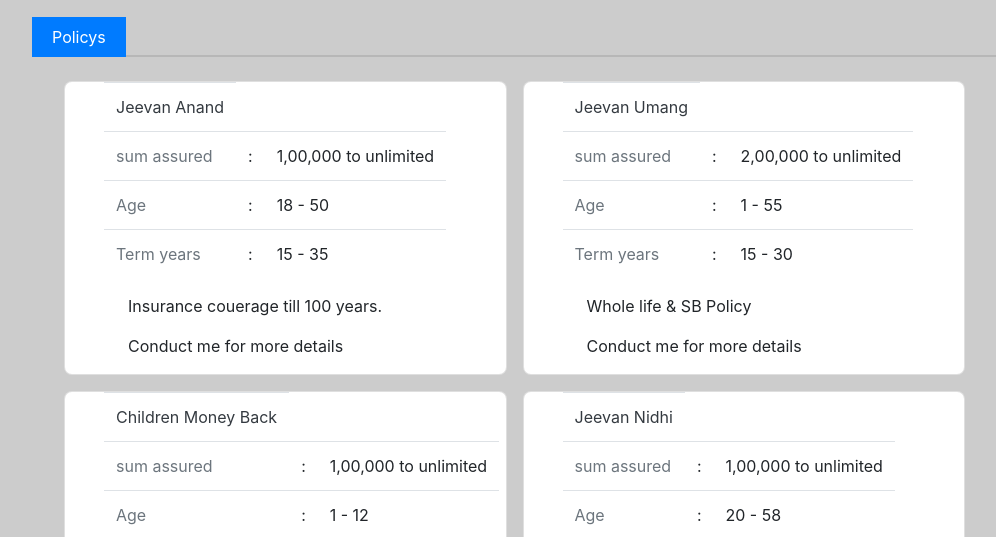
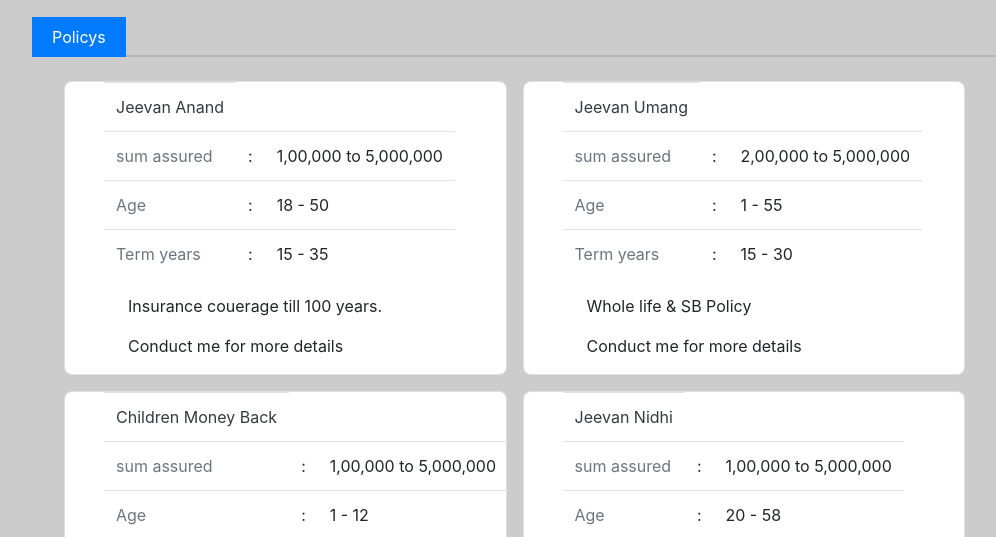
Before and after one commit to gokulsparrow/website-in-bootstrap, a website: page views/index.html in a window 1280 px wide. Shown: the part 1340-1877 px from the top of the page, without its empty margins (53-1049 px from the left). Drawn offline with nearby package versions, Linux system fonts and the light colour scheme; files that its build step writes are made by us from their sources; files whose address does not match are found by name.

```diff
--- a/views/index.html
+++ b/views/index.html
@@ -125,7 +125,7 @@
                             <tr>
                                 <td class="text-muted">sum assured</td>
                                 <td>:</td>
-                                <td>1,00,000 to unlimited</td>
+                                <td>1,00,000 to 5,000,000</td>
                             </tr>
                             <tr>
                                 <td class="text-muted">Age</td>
@@ -149,7 +149,7 @@
                             <tr>
                                 <td class="text-muted">sum assured</td>
                                 <td>:</td>
-                                <td>2,00,000 to unlimited</td>
+                                <td>2,00,000 to 5,000,000</td>
                             </tr>
                             <tr>
                                 <td class="text-muted">Age</td>
@@ -173,7 +173,7 @@
                             <tr>
                                 <td class="text-muted">sum assured</td>
                                 <td>:</td>
-                                <td>1,00,000 to unlimited</td>
+                                <td>1,00,000 to 5,000,000</td>
                             </tr>
                             <tr>
                                 <td class="text-muted">Age</td>
@@ -197,7 +197,7 @@
                             <tr>
                                 <td class="text-muted">sum assured</td>
                                 <td>:</td>
-                                <td>1,00,000 to unlimited</td>
+                                <td>1,00,000 to 5,000,000</td>
                             </tr>
                             <tr>
                                 <td class="text-muted">Age</td>
```
Also changed, not shown: Public/stylesheets/main.css (line endings or trailing spaces).
